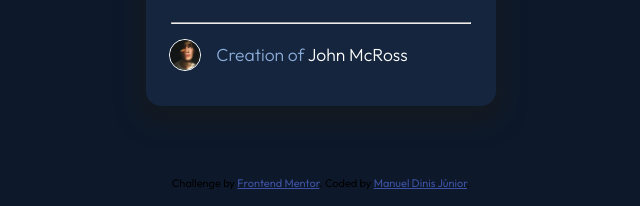
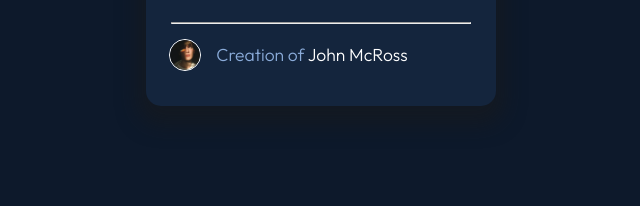
Before and after one commit to manueldinisjunior/NFT-Preview-Card, a plain HTML site: page index.html in a window 1280 px wide. Shown: the part 594-800 px from the top of the page, without its empty margins (319-959 px from the left). Drawn offline with Linux system fonts and the light colour scheme.

Commit message:
Update index.html

```diff
--- a/index.html
+++ b/index.html
@@ -62,13 +62,5 @@
         </div>
       </div>
     </main>
-
-    <div class="attribution">
-      Challenge by
-      <a href="https://www.frontendmentor.io/challenges/nft-preview-card-component-SbdUL_w0U" target="_blank"
-        >Frontend Mentor</a
-      >. Coded by
-      <a href="https://github.com/manueldinisjunior" target="_blank">Manuel Dinis Júnior</a>.
-    </div>
   </body>
 </html>
```
